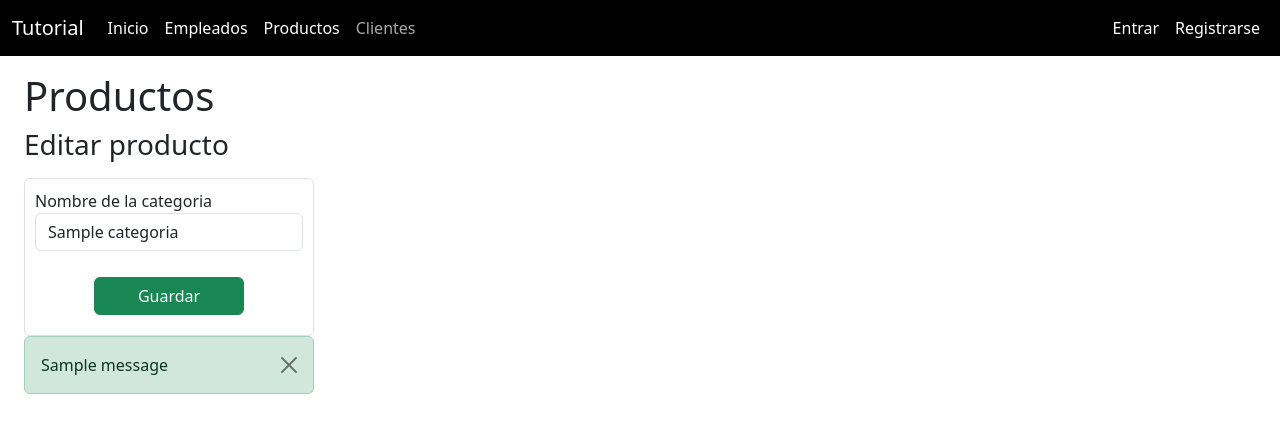
After one commit to elrichardby11/django_1, a Django app: page /productos/editar_categoria/1 in a window 1280 px wide. The commit adds this page. Shown: the top 433 px of the page. Run offline with Django 5.2, Linux system fonts and the light colour scheme; tables that the repository leaves empty hold one stand-in row (values such as "Sample post"); one stand-in notice (Sample message) is shown.

Commit message:
categorias added and functional

```diff
--- /dev/null
+++ b/productos/templates/editar_categoria.html
@@ -0,0 +1,54 @@
+{% extends 'base.html' %}
+{% block content %}
+
+    <div class="container-fluid mt-3">
+        <h1>Productos</h1>
+        <div class="row">
+        <h3 class="mb-3">Editar producto</h3>
+          <div class="col-sm-12 col-md-12 col-lg-3 col-xl-3">
+            <form
+              class="form-control"
+              method="POST"
+              style="padding: 10px"
+            >
+              {% csrf_token %}
+              <div class="mb-3 form-group">
+                <label for="Categoria">Nombre de la categoria </label>
+                <input
+                  type="text"
+                  class="form-control"
+                  id="Categoria"
+                  name="Categoria"
+                  required
+                  placeholder="Bebidas"
+                  value="{{categoria.nombre}}"
+                />
+              </div>
+              <div class="d-flex justify-content-center">
+                <button
+                  type="submit"
+                  class="btn btn-success text-center"
+                  style="margin: 10px; width: 150px; justify-content: center"
+                >
+                  Guardar
+                </button>
+              </div>
+            </form>
+
+            {% if messages %}
+              {% for message in messages %}
+                {% if message.tags == 'error' %}
+                  <div class="alert alert-danger alert-dismissible fade show" role="alert">
+                {% else %}
+                  <div class="alert alert-success alert-dismissible fade show" role="alert">
+                {% endif %}
+
+                {{ message }}
+                <button type="button" class="btn-close" data-bs-dismiss="alert" aria-label="Close"></button>
+                </div>
+
+              {% endfor %}
+            {% endif %}
+          </div>
+
+{% endblock content %}
--- a/productos/urls.py
+++ b/productos/urls.py
@@ -7,4 +7,7 @@ urlpatterns = [
     path('agregar_producto/', views.agregar_producto, name='agregar_producto'),
     path('eliminar_producto/<id>', views.eliminar_producto, name="eliminar_producto"),
     path('editar_producto/<id>', views.editar_producto, name="editar_producto"),
+    path('agregar_categoria/', views.agregar_categoria, name="agregar_categoria"),
+    path('eliminar_categoria/<id>', views.eliminar_categoria, name="eliminar_categoria"),
+    path('editar_categoria/<id>', views.editar_categoria, name="editar_categoria"),
 ]
--- a/productos/views.py
+++ b/productos/views.py
@@ -2,6 +2,8 @@ from django.shortcuts import redirect, render
 from .models import Producto, Categoria
 from django.contrib import messages
 
+
+# PRODUCTOS
 
 def productos(request):
     categorias = Categoria.objects.all()
@@ -71,3 +73,53 @@ def editar_producto(request, id):
                   context={"producto": producto,
                            "categorias": categorias
                            })
+
+
+# CATEGORIAS
+
+def agregar_categoria(request):
+    nombre = request.POST["Categoria"]
+
+    try:
+        categoria = Categoria.objects.create(
+            nombre=nombre,
+        )
+    except Exception as e:
+        messages.error(request, e)
+    else:
+        messages.success(request, "Categoria agregada correctamente! ")
+
+    return redirect("/productos")
+
+def eliminar_categoria(request, id):
+    categoria = Categoria.objects.get(id=id)
+    categoria.delete()
+    messages.success(request, "Categoria eliminada correctamente! ")
+
+    return redirect("/productos")
+
+def editar_categoria(request, id):
+    if request.method == "POST":
+        nombre = request.POST["Categoria"]
+
+        try:
+            categoria = Categoria.objects.get(id=id)
+            categoria.nombre = nombre
+
+            categoria.save()
+
+        except Exception as e:
+            messages.error(request, e, "No se ha podido actualizar la categoria")
+
+        else:
+            messages.success(request, "La categoria se ha actualizado correctamente! ")
+
+        finally:
+            return redirect("/productos")
+
+    categoria = Categoria.objects.get(id=id)
+
+    return render(request,
+                  "editar_categoria.html",
+                  context={"categoria": categoria,
+                           })
```
Also changed, not shown: productos/templates/productos.html (+6 -9 lines).
